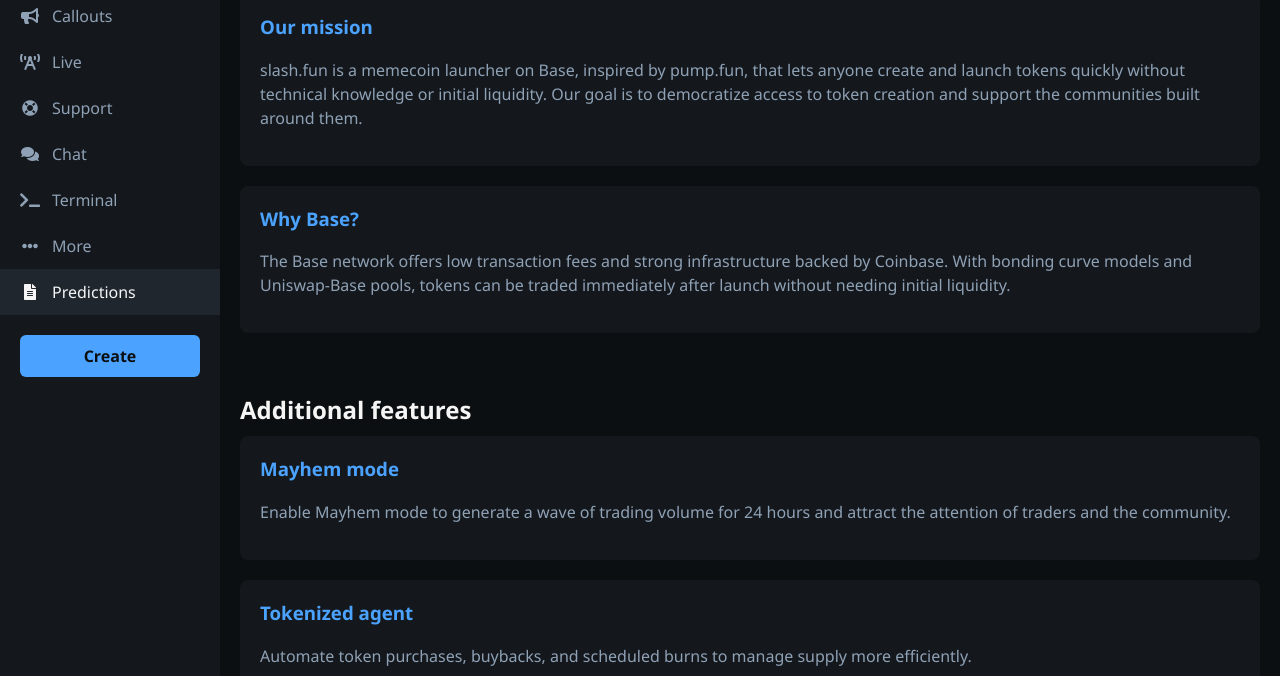
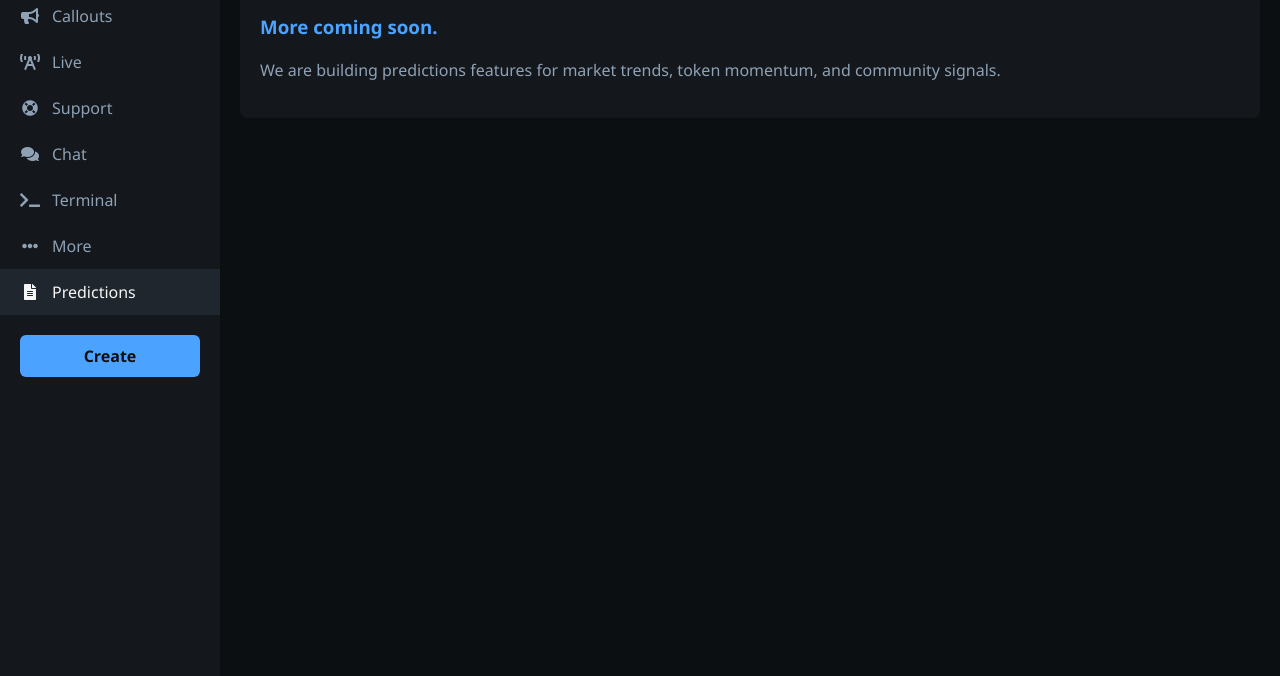
Before and after one commit to HoratiuCode/Slash.fun, a plain HTML site: page slash_fun_pages/predictions.html in a window 1280 px wide. Shown: the part 124-800 px from the top of the page. Drawn offline with Linux system fonts and the light colour scheme.

Commit message:
predictiosn

```diff
--- a/slash_fun_pages/predictions.html
+++ b/slash_fun_pages/predictions.html
@@ -279,29 +279,10 @@
         <button class="signin-btn">Sign in</button>
       </div>
       <section class="section">
-        <h2>About slash.fun</h2>
+        <h2>Predictions</h2>
         <div class="info-card">
-          <h3>Our mission</h3>
-          <p>slash.fun is a memecoin launcher on Base, inspired by pump.fun, that lets anyone create and launch tokens quickly without technical knowledge or initial liquidity. Our goal is to democratize access to token creation and support the communities built around them.</p>
-        </div>
-        <div class="info-card">
-          <h3>Why Base?</h3>
-          <p>The Base network offers low transaction fees and strong infrastructure backed by Coinbase. With bonding curve models and Uniswap-Base pools, tokens can be traded immediately after launch without needing initial liquidity.</p>
-        </div>
-      </section>
-      <section class="section">
-        <h2>Additional features</h2>
-        <div class="info-card">
-          <h3>Mayhem mode</h3>
-          <p>Enable Mayhem mode to generate a wave of trading volume for 24 hours and attract the attention of traders and the community.</p>
-        </div>
-        <div class="info-card">
-          <h3>Tokenized agent</h3>
-          <p>Automate token purchases, buybacks, and scheduled burns to manage supply more efficiently.</p>
-        </div>
-        <div class="info-card">
-          <h3>Cash back for holders</h3>
-          <p>Return a portion of trading fees to token holders to increase loyalty and engagement.</p>
+          <h3>More coming soon.</h3>
+          <p>We are building predictions features for market trends, token momentum, and community signals.</p>
         </div>
       </section>
     </div>
```
